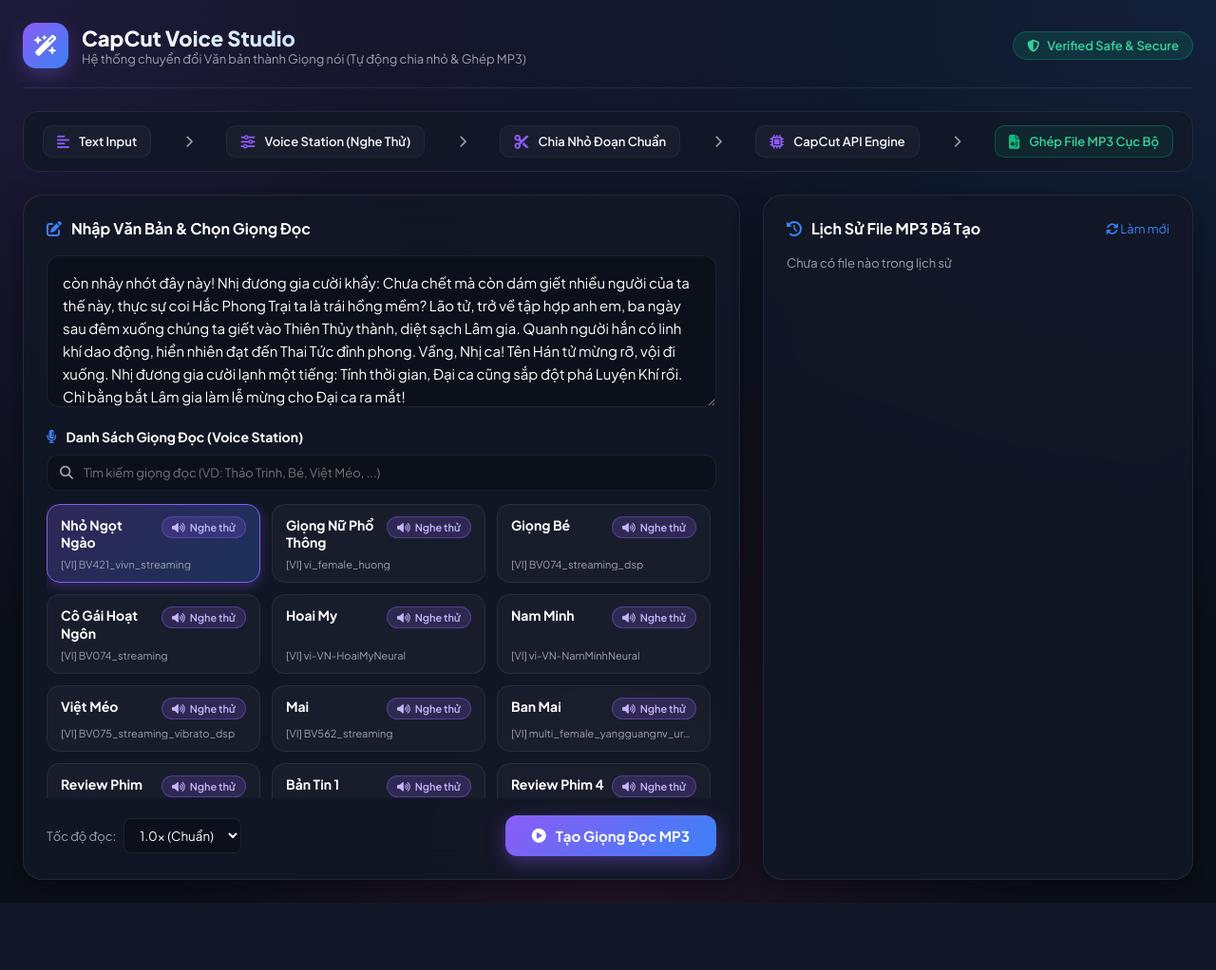
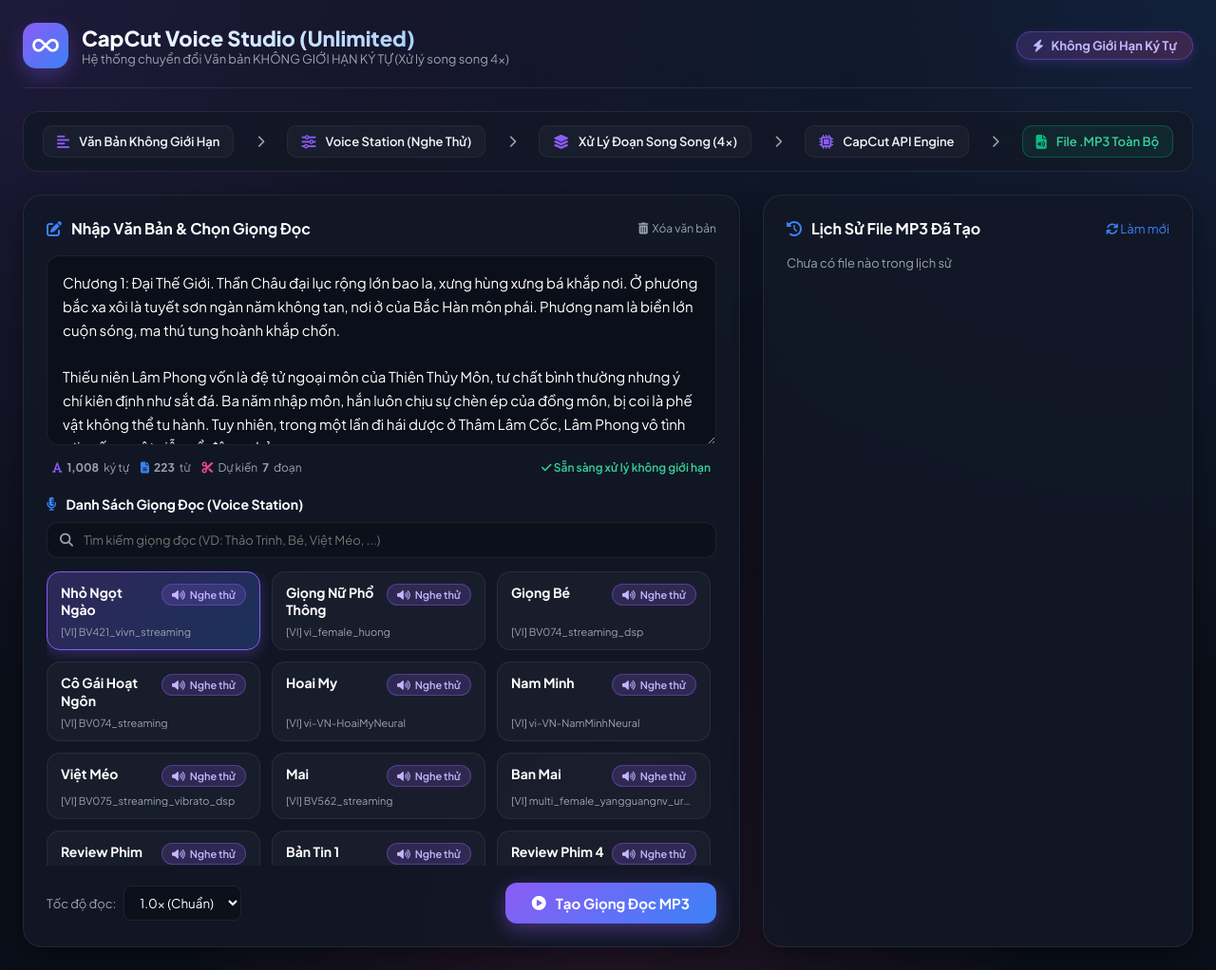
Before and after one commit to sleep2k0965388977-png/sleep2k, a Flask app: page / in a window 1280 px wide. Shown: the whole page at 95% size. Before the commit the page ends 951 px from the top, so only its background shows below. Run offline with Flask 3, Linux system fonts and the light colour scheme; data that the repository does not hold is empty.

Commit message:
Support unlimited characters with 4x multi-threaded parallel chunk engine and live text stats

```diff
--- a/app.py
+++ b/app.py
@@ -4,6 +4,7 @@ import json
 import time
 import uuid
 import threading
+from concurrent.futures import ThreadPoolExecutor, as_completed
 from pathlib import Path
 import requests
 from flask import Flask, render_template, request, jsonify, send_from_directory
@@ -39,8 +40,8 @@ def find_voice_info(voice_type):
 
 def split_text_into_chunks(text, max_chars=180):
     """
-    Split long text into sentence-aware chunks under max_chars.
-    Ensures zero truncation and no mid-word cuts.
+    Split text of ANY length (unlimited characters) into sentence-aware chunks.
+    Guarantees 100% full coverage without losing a single character.
     """
     sentences = re.split(r'(?<=[.!?;\n])\s+', text.strip())
     chunks = []
@@ -73,9 +74,48 @@ def split_text_into_chunks(text, max_chars=180):
         chunks.append(current_chunk)
     return chunks if chunks else [text]
 
+def fetch_chunk_audio(idx, text_chunk, voice, resource_id, rate):
+    """
+    Helper function to process a single chunk with retries.
+    """
+    for retry in range(3):
+        try:
+            create_res = client.create_tts_task(texts=text_chunk, voice=voice, resource_id=resource_id, rate=rate)
+            tasks = (create_res.get("data") or {}).get("tasks") or []
+            if not tasks:
+                time.sleep(0.8)
+                continue
+
+            task_id, token = tasks[0]["id"], tasks[0]["token"]
+
+            for attempt in range(15):
+                query_res = client.query_tts_task(task_id, token)
+                query_tasks = (query_res.get("data") or {}).get("tasks") or []
+                if query_tasks:
+                    qtask = query_tasks[0]
+                    qstatus = qtask.get("status")
+                    if qstatus in ("succeed", "success"):
+                        payload_data = json.loads(qtask.get("payload", "{}"))
+                        subtitles = payload_data.get("audio_subtitles", [])
+                        if subtitles:
+                            speech_url = subtitles[0].get("speech_url")
+                            duration = subtitles[0].get("duration", 0)
+                            resp = requests.get(speech_url, timeout=30)
+                            if resp.status_code == 200:
+                                return idx, resp.content, duration
+                        break
+                    elif qstatus in ("failed", "error"):
+                        break
+                time.sleep(0.6)
+        except Exception as ex:
+            print(f"Error processing chunk {idx+1} (retry {retry+1}): {ex}")
+            time.sleep(0.8)
+
+    return idx, None, 0
+
 def run_tts_job(job_id, text, voice, resource_id, rate):
     """
-    Background worker thread to generate TTS chunks and merge into a single MP3 file.
+    Multi-threaded parallel worker to process unlimited text chunks concurrently (4x faster).
     """
     try:
         chunks = split_text_into_chunks(text, max_chars=180)
@@ -84,76 +124,52 @@ def run_tts_job(job_id, text, voice, resource_id, rate):
         JOBS[job_id] = {
             "status": "processing",
             "progress": 5,
-            "message": f"Đã chia văn bản thành {total_chunks} đoạn nhỏ...",
+            "message": f"Đã chia văn bản ({len(text)} ký tự) thành {total_chunks} đoạn...",
             "total_chunks": total_chunks,
-            "current_chunk": 0,
+            "completed_chunks": 0,
             "result": None
         }
 
-        all_mp3_bytes = []
-        total_duration_ms = 0
+        chunk_results = [None] * total_chunks
+        durations = [0] * total_chunks
+        completed_count = 0
 
-        for idx, chunk_text in enumerate(chunks):
-            chunk_num = idx + 1
-            progress_pct = int((idx / total_chunks) * 80) + 10
+        # Run 4 parallel threads for 4x faster processing of long texts/novels
+        with ThreadPoolExecutor(max_workers=4) as executor:
+            futures = [
+                executor.submit(fetch_chunk_audio, i, chunk_text, voice, resource_id, rate)
+                for i, chunk_text in enumerate(chunks)
+            ]
 
-            JOBS[job_id]["progress"] = progress_pct
-            JOBS[job_id]["current_chunk"] = chunk_num
-            JOBS[job_id]["message"] = f"Đang xử lý đoạn {chunk_num}/{total_chunks}..."
+            for future in as_completed(futures):
+                idx, audio_data, duration_ms = future.result()
+                if audio_data:
+                    chunk_results[idx] = audio_data
+                    durations[idx] = duration_ms
+                    completed_count += 1
 
-            # Retry up to 3 times per chunk
-            chunk_speech_url = None
-            chunk_duration = 0
+                    progress_pct = int((completed_count / total_chunks) * 85) + 10
+                    JOBS[job_id]["progress"] = progress_pct
+                    JOBS[job_id]["completed_chunks"] = completed_count
+                    JOBS[job_id]["message"] = f"Đang tạo giọng đọc song song: {completed_count}/{total_chunks} đoạn ({progress_pct}%)..."
+                else:
+                    JOBS[job_id]["status"] = "error"
+                    JOBS[job_id]["message"] = f"Không thể xử lý đoạn {idx+1}/{total_chunks}. Vui lòng thử lại!"
+                    return
 
-            for retry in range(3):
-                try:
-                    create_res = client.create_tts_task(texts=chunk_text, voice=voice, resource_id=resource_id, rate=rate)
-                    tasks = (create_res.get("data") or {}).get("tasks") or []
-                    if not tasks:
-                        time.sleep(1)
-                        continue
+        # Merge all chunks preserving original sequence order
+        JOBS[job_id]["progress"] = 95
+        JOBS[job_id]["message"] = "Đang ghép nối toàn bộ tệp âm thanh MP3..."
 
-                    task_id = tasks[0]["id"]
-                    token = tasks[0]["token"]
+        valid_bytes = [r for r in chunk_results if r is not None]
+        if len(valid_bytes) != total_chunks:
+            JOBS[job_id]["status"] = "error"
+            JOBS[job_id]["message"] = "Một số đoạn âm thanh chưa hoàn tất."
+            return
 
-                    for attempt in range(15):
-                        query_res = client.query_tts_task(task_id, token)
-                        query_tasks = (query_res.get("data") or {}).get("tasks") or []
-                        if query_tasks:
-                            qtask = query_tasks[0]
-                            if qtask.get("status") in ("succeed", "success"):
-                                payload_data = json.loads(qtask.get("payload", "{}"))
-                                subtitles = payload_data.get("audio_subtitles", [])
-                                if subtitles:
-                                    chunk_speech_url = subtitles[0].get("speech_url")
-                                    chunk_duration = subtitles[0].get("duration", 0)
-                                break
-                            elif qtask.get("status") in ("failed", "error"):
-                                break
-                        time.sleep(0.8)
+        combined_data = b"".join(valid_bytes)
+        total_duration_ms = sum(durations)
 
-                    if chunk_speech_url:
-                        break
-                except Exception as ex:
-                    print(f"Error chunk {chunk_num} retry {retry}: {ex}")
-                    time.sleep(1)
-
-            if not chunk_speech_url:
-                JOBS[job_id]["status"] = "error"
-                JOBS[job_id]["message"] = f"Lỗi xử lý đoạn {chunk_num}/{total_chunks}. Vui lòng thử lại."
-                return
-
-            # Download chunk MP3
-            mp3_resp = requests.get(chunk_speech_url, timeout=30)
-            if mp3_resp.status_code == 200:
-                all_mp3_bytes.append(mp3_resp.content)
-                total_duration_ms += chunk_duration
-
-        # Merge all chunks
-        JOBS[job_id]["progress"] = 92
-        JOBS[job_id]["message"] = "Đang ghép nối các tệp MP3..."
-
-        combined_data = b"".join(all_mp3_bytes)
         filename = f"tts_{job_id}_{int(time.time())}.mp3"
         local_path = OUTPUT_DIR / filename
 
@@ -162,12 +178,13 @@ def run_tts_job(job_id, text, voice, resource_id, rate):
 
         JOBS[job_id]["progress"] = 100
         JOBS[job_id]["status"] = "completed"
-        JOBS[job_id]["message"] = "Tạo âm thanh hoàn tất 100%!"
+        JOBS[job_id]["message"] = "Hoàn tất 100%! Đã tạo xong toàn bộ giọng đọc."
         JOBS[job_id]["result"] = {
             "filename": filename,
             "download_url": f"/output/{filename}",
             "duration_ms": total_duration_ms,
-            "text": text,
+            "text_length": len(text),
+            "total_chunks": total_chunks,
             "voice": voice
         }
 
@@ -204,11 +221,11 @@ def generate_job():
         JOBS[job_id] = {
             "status": "queued",
             "progress": 0,
-            "message": "Khởi tạo tiến trình...",
+            "message": "Đang phân tích văn bản không giới hạn ký tự...",
             "result": None
         }
 
-        # Start thread
+        # Start background multi-threaded worker
         t = threading.Thread(target=run_tts_job, args=(job_id, text, voice, resource_id, rate), daemon=True)
         t.start()
 
@@ -271,7 +288,7 @@ def preview_voice():
                     if subtitles:
                         speech_url = subtitles[0].get("speech_url")
                     break
-            time.sleep(0.8)
+            time.sleep(0.6)
 
         if not speech_url:
             return jsonify({"status": "error", "message": "Giọng đọc này đang bận hoặc quá tải. Vui lòng thử giọng khác!"}), 500
--- a/templates/index.html
+++ b/templates/index.html
@@ -3,7 +3,7 @@
 <head>
     <meta charset="UTF-8">
     <meta name="viewport" content="width=device-width, initial-scale=1.0">
-    <title>CapCut Voice Studio - Chuyển Văn Bản Thành Giọng Nói</title>
+    <title>CapCut Voice Studio - Chuyển Văn Bản Thành Giọng Nói (Không Giới Hạn Ký Tự)</title>
     <!-- Google Fonts -->
     <link rel="preconnect" href="https://fonts.googleapis.com">
     <link rel="preconnect" href="https://fonts.gstatic.com" crossorigin>
@@ -106,17 +106,18 @@
             color: var(--text-muted);
         }
 
-        .badge-safe {
-            background: rgba(16, 185, 129, 0.15);
-            border: 1px solid rgba(16, 185, 129, 0.3);
-            color: #34d399;
-            padding: 6px 14px;
+        .badge-unlimited {
+            background: linear-gradient(135deg, rgba(139, 92, 246, 0.2), rgba(236, 72, 153, 0.2));
+            border: 1px solid rgba(139, 92, 246, 0.4);
+            color: #c4b5fd;
+            padding: 6px 16px;
             border-radius: 20px;
             font-size: 13px;
-            font-weight: 600;
+            font-weight: 700;
             display: flex;
             align-items: center;
             gap: 8px;
+            box-shadow: 0 4px 12px rgba(139, 92, 246, 0.2);
         }
 
         /* Flow Architecture Banner */
@@ -203,17 +204,22 @@
             color: var(--accent-blue);
         }
 
-        /* Text Area */
+        /* Text Area Container & Counter Bar */
+        .textarea-container {
+            position: relative;
+            margin-bottom: 8px;
+        }
+
         textarea {
             width: 100%;
-            height: 160px;
-            background: rgba(11, 15, 25, 0.8);
+            height: 200px;
+            background: rgba(11, 15, 25, 0.85);
             border: 1px solid var(--card-border);
             border-radius: 14px;
             padding: 16px;
             color: #fff;
             font-size: 15px;
-            line-height: 1.6;
+            line-height: 1.65;
             resize: vertical;
             outline: none;
             transition: all 0.2s ease;
@@ -222,6 +228,27 @@
         textarea:focus {
             border-color: var(--accent-purple);
             box-shadow: 0 0 0 3px rgba(139, 92, 246, 0.2);
+        }
+
+        .text-stats-bar {
+            display: flex;
+            align-items: center;
+            justify-content: space-between;
+            font-size: 12px;
+            color: var(--text-muted);
+            padding: 4px 6px;
+        }
+
+        .stats-badge {
+            display: flex;
+            align-items: center;
+            gap: 12px;
+        }
+
+        .stats-badge span {
+            display: flex;
+            align-items: center;
+            gap: 5px;
         }
 
         /* Search Box */
@@ -397,13 +424,13 @@
 
         /* Progress Card & Bar */
         .progress-card {
-            background: rgba(15, 23, 42, 0.9);
-            border: 1px solid rgba(139, 92, 246, 0.3);
+            background: rgba(15, 23, 42, 0.95);
+            border: 1px solid rgba(139, 92, 246, 0.35);
             border-radius: 16px;
             padding: 20px;
             margin-top: 20px;
             display: none;
-            box-shadow: 0 8px 25px rgba(139, 92, 246, 0.15);
+            box-shadow: 0 8px 25px rgba(139, 92, 246, 0.2);
         }
 
         .progress-card.show {
@@ -563,15 +590,15 @@
         <header>
             <div class="logo-area">
                 <div class="logo-icon">
-                    <i class="fa-solid fa-wand-magic-sparkles"></i>
+                    <i class="fa-solid fa-infinity"></i>
                 </div>
                 <div class="logo-text">
-                    <h1>CapCut Voice Studio</h1>
-                    <p>Hệ thống chuyển đổi Văn bản thành Giọng nói (Tự động chia nhỏ & Ghép MP3)</p>
+                    <h1>CapCut Voice Studio (Unlimited)</h1>
+                    <p>Hệ thống chuyển đổi Văn bản KHÔNG GIỚI HẠN KÝ TỰ (Xử lý song song 4x)</p>
                 </div>
             </div>
-            <div class="badge-safe">
-                <i class="fa-solid fa-shield-halved"></i> Verified Safe & Secure
+            <div class="badge-unlimited">
+                <i class="fa-solid fa-bolt"></i> Không Giới Hạn Ký Tự
             </div>
         </header>
 
@@ -579,7 +606,7 @@
         <div class="flow-banner">
             <div class="flow-step">
                 <i class="fa-solid fa-align-left"></i>
-                <span>Text Input</span>
+                <span>Văn Bản Không Giới Hạn</span>
             </div>
             <i class="fa-solid fa-chevron-right flow-arrow"></i>
             <div class="flow-step">
@@ -588,8 +615,8 @@
             </div>
             <i class="fa-solid fa-chevron-right flow-arrow"></i>
             <div class="flow-step">
-                <i class="fa-solid fa-scissors"></i>
-                <span>Chia Nhỏ Đoạn Chuẩn</span>
+                <i class="fa-solid fa-layer-group"></i>
+                <span>Xử Lý Đoạn Song Song (4x)</span>
             </div>
             <i class="fa-solid fa-chevron-right flow-arrow"></i>
             <div class="flow-step">
@@ -599,7 +626,7 @@
             <i class="fa-solid fa-chevron-right flow-arrow"></i>
             <div class="flow-step" style="border-color: rgba(16, 185, 129, 0.3); background: rgba(16, 185, 129, 0.1);">
                 <i class="fa-solid fa-file-audio" style="color: var(--accent-emerald);"></i>
-                <span style="color: #34d399;">Ghép File MP3 Cục Bộ</span>
+                <span style="color: #34d399;">File .MP3 Toàn Bộ</span>
             </div>
         </div>
 
@@ -611,10 +638,23 @@
                     <div class="card-title">
                         <i class="fa-solid fa-pen-to-square"></i> Nhập Văn Bản & Chọn Giọng Đọc
                     </div>
+                    <button onclick="clearText()" style="background: none; border: none; color: var(--text-muted); cursor: pointer; font-size: 12px; display: flex; align-items: center; gap: 4px;">
+                        <i class="fa-solid fa-trash-can"></i> Xóa văn bản
+                    </button>
                 </div>
 
-                <!-- Text Area -->
-                <textarea id="textInput" placeholder="Nhập văn bản tiếng Việt hoặc tiếng Anh... Hệ thống tự động chia nhỏ thành các đoạn chuẩn để đọc chính xác 100% không bị ngắt quãng hay lỗi timeout!"></textarea>
+                <!-- Text Area & Stats Bar -->
+                <div class="textarea-container">
+                    <textarea id="textInput" oninput="updateTextStats()" placeholder="Dán bài văn, chương truyện hoặc bất kỳ văn bản dài bao nhiêu trang tùy thích vào đây... (Không giới hạn ký tự, hệ thống tự động chia nhỏ và ghép MP3 siêu tốc)!"></textarea>
+                </div>
+                <div class="text-stats-bar">
+                    <div class="stats-badge">
+                        <span><i class="fa-solid fa-font" style="color: var(--accent-purple);"></i> <strong id="charCount">0</strong> ký tự</span>
+                        <span><i class="fa-solid fa-file-lines" style="color: var(--accent-blue);"></i> <strong id="wordCount">0</strong> từ</span>
+                        <span><i class="fa-solid fa-scissors" style="color: var(--accent-pink);"></i> Dự kiến <strong id="chunkCount">0</strong> đoạn</span>
+                    </div>
+                    <span style="color: #34d399; font-weight: 600;"><i class="fa-solid fa-check"></i> Sẵn sàng xử lý không giới hạn</span>
+                </div>
 
                 <!-- Voice Picker Section -->
                 <div style="margin-top: 18px;">
@@ -654,7 +694,7 @@
                 <div class="progress-card" id="progressCard">
                     <div class="progress-header">
                         <div class="progress-title">
-                            <i class="fa-solid fa-gear fa-spin" style="color: var(--accent-purple);"></i> Tiến Độ Tạo Giọng Đọc
+                            <i class="fa-solid fa-gear fa-spin" style="color: var(--accent-purple);"></i> Tiến Độ Tạo Giọng Đọc Song Song
                         </div>
                         <div class="progress-percentage" id="progressPercentage">0%</div>
                     </div>
@@ -662,7 +702,7 @@
                         <div class="progress-fill" id="progressFill"></div>
                     </div>
                     <div class="progress-status" id="progressStatus">
-                        <i class="fa-solid fa-circle-notch fa-spin"></i> Đang chuẩn bị văn bản...
+                        <i class="fa-solid fa-circle-notch fa-spin"></i> Đang phân tích văn bản...
                     </div>
                 </div>
 
@@ -713,8 +753,30 @@
         let activePreviewBtn = null;
         const previewAudioEl = document.getElementById("previewAudio");
 
-        // Set default long story sample text
-        document.getElementById("textInput").value = `còn nhảy nhót đây này! Nhị đương gia cười khẩy: Chưa chết mà còn dám giết nhiều người của ta thế này, thực sự coi Hắc Phong Trại ta là trái hồng mềm? Lão tử, trở về tập hợp anh em, ba ngày sau đêm xuống chúng ta giết vào Thiên Thủy thành, diệt sạch Lâm gia. Quanh người hắn có linh khí dao động, hiển nhiên đạt đến Thai Tức đỉnh phong. Vầng, Nhị ca! Tên Hán tử mừng rỡ, vội đi xuống. Nhị đương gia cười lạnh một tiếng: Tính thời gian, Đại ca cũng sắp đột phá Luyện Khí rồi. Chỉ bằng bắt Lâm gia làm lễ mừng cho Đại ca ra mắt!`;
+        // Sample text
+        document.getElementById("textInput").value = `Chương 1: Đại Thế Giới. Thần Châu đại lục rộng lớn bao la, xưng hùng xưng bá khắp nơi. Ở phương bắc xa xôi là tuyết sơn ngàn năm không tan, nơi ở của Bắc Hàn môn phái. Phương nam là biển lớn cuộn sóng, ma thú tung hoành khắp chốn.
+
+Thiếu niên Lâm Phong vốn là đệ tử ngoại môn của Thiên Thủy Môn, tư chất bình thường nhưng ý chí kiên định như sắt đá. Ba năm nhập môn, hắn luôn chịu sự chèn ép của đồng môn, bị coi là phế vật không thể tu hành. Tuy nhiên, trong một lần đi hái dược ở Thâm Lâm Cốc, Lâm Phong vô tình rơi xuống một viễn cổ động phủ.
+
+Tại đây, hắn phát hiện ra một pho tượng đá cổ xưa chứa đựng tàn hồn của một vị Thượng Cổ Chí Tôn. Nhờ cơ duyên xảo hợp, Lâm Phong được truyền thừa Hỗn Độn Thần Ma Quyết - môn công pháp xưng bá thái cổ đã thất truyền hàng triệu năm. Từ thời điểm này, số phận của hắn hoàn toàn thay đổi.
+
+Hắn từng bước quật khởi, đánh bại các thiên tài đồng môn, càn quét khắp chốn, dấn thân vào con đường nghịch thiên cải mệnh, đạp bằng vạn giới để trở thành vị chúa tể tối cao!`;
+
+        function updateTextStats() {
+            const text = document.getElementById("textInput").value;
+            const charCount = text.length;
+            const words = text.trim() ? text.trim().split(/\s+/).length : 0;
+            const chunks = Math.ceil(charCount / 160);
+
+            document.getElementById("charCount").innerText = charCount.toLocaleString();
+            document.getElementById("wordCount").innerText = words.toLocaleString();
+            document.getElementById("chunkCount").innerText = chunks;
+        }
+
+        function clearText() {
+            document.getElementById("textInput").value = "";
+            updateTextStats();
+        }
 
         async function fetchVoices() {
             try {
@@ -827,7 +889,16 @@
             renderVoices(filtered);
         });
 
-        // Start generation with job queue & progress bar
+        function formatDuration(ms) {
+            const totalSec = Math.round(ms / 1000);
+            const mins = Math.floor(totalSec / 60);
+            const secs = totalSec % 60;
+            if (mins > 0) {
+                return `${mins} phút ${secs} giây`;
+            }
+            return `${secs} giây`;
+        }
+
         async function startGeneration() {
             const text = document.getElementById("textInput").value.trim();
             if (!text) {
@@ -847,14 +918,12 @@
             btn.innerHTML = `<i class="fa-solid fa-spinner fa-spin"></i> Đang xử lý...`;
             playerCard.classList.remove("show");
 
-            // Show progress bar
             progressCard.classList.add("show");
             fillEl.style.width = "5%";
             pctEl.innerText = "5%";
-            statusEl.innerHTML = `<i class="fa-solid fa-circle-notch fa-spin"></i> Đang phân tích văn bản...`;
+            statusEl.innerHTML = `<i class="fa-solid fa-circle-notch fa-spin"></i> Đang phân tích văn bản không giới hạn...`;
 
             try {
-                // Submit job
                 const resp = await fetch("/api/generate_job", {
                     method: "POST",
                     headers: { "Content-Type": "application/json" },
@@ -877,7 +946,6 @@
 
                 const jobId = data.job_id;
 
-                // Poll job status every 600ms
                 const pollInterval = setInterval(async () => {
                     try {
                         const sresp = await fetch(`/api/job_status/${jobId}`);
@@ -887,7 +955,7 @@
                             const pct = sdata.progress || 10;
                             fillEl.style.width = pct + "%";
                             pctEl.innerText = pct + "%";
-                            statusEl.innerHTML = `<i class="fa-solid fa-circle-notch fa-spin"></i> ${sdata.message || 'Đang xử lý...'}`;
+                            statusEl.innerHTML = `<i class="fa-solid fa-circle-notch fa-spin"></i> ${sdata.message || 'Đang xử lý song song...'}`;
                         } else if (sdata.status === "completed") {
                             clearInterval(pollInterval);
 
@@ -906,7 +974,7 @@
                                 downloadBtn.href = res.download_url;
                                 downloadBtn.download = res.filename;
 
-                                document.getElementById("resultTime").innerText = `Thời lượng: ${(res.duration_ms / 1000).toFixed(1)}s`;
+                                document.getElementById("resultTime").innerText = `Thời lượng: ${formatDuration(res.duration_ms)} (${res.text_length.toLocaleString()} ký tự)`;
                                 playerCard.classList.add("show");
                                 audioPlayer.play();
 
@@ -972,6 +1040,7 @@
         // Init
         fetchVoices();
         loadHistory();
+        updateTextStats();
     </script>
 </body>
 </html>
```
